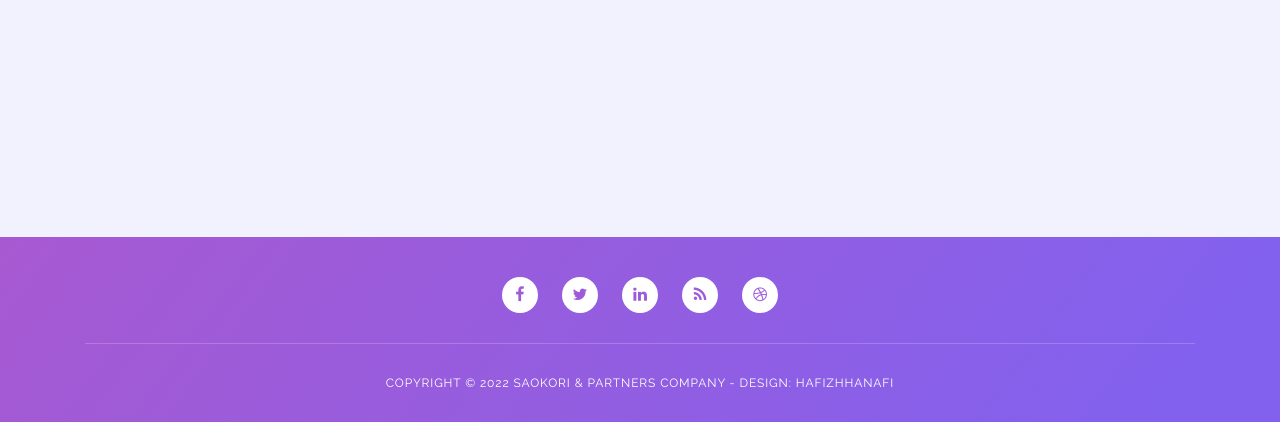
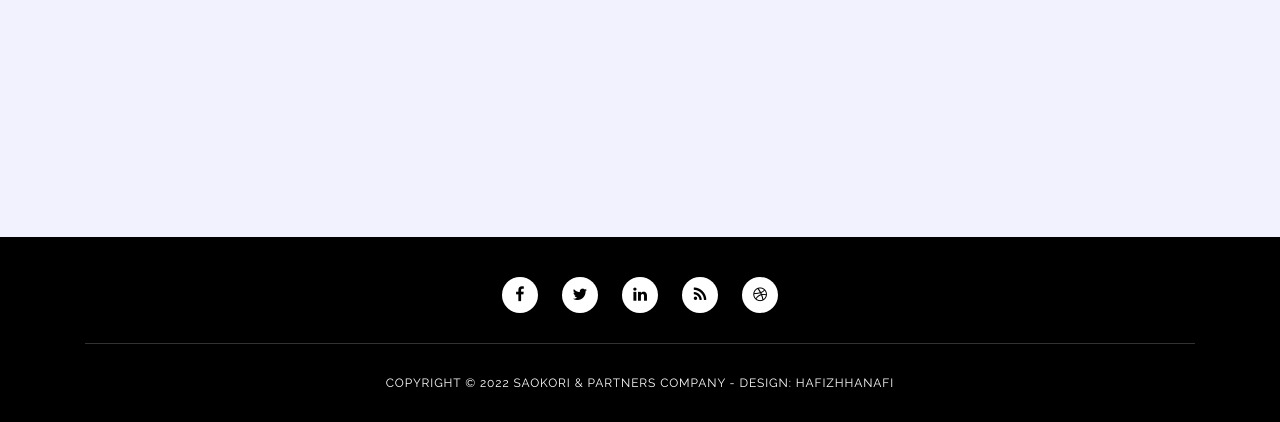
Before and after one commit to mhafizh1/Saokori1, a plain HTML site: page index.html in a window 1280 px wide. Shown: the part 4991-5413 px from the top of the page. Drawn offline with Linux system fonts and the light colour scheme.

Commit message:
Add files via upload

```diff
--- a/assets/css/templatemo-softy-pinko.css
+++ b/assets/css/templatemo-softy-pinko.css
@@ -1459,7 +1459,7 @@ footer
 ---------------------------------------------
 */
 footer {
-  background-image: linear-gradient(127deg, #a759d1 0%, #8261ee 91%);
+  background-image: linear-gradient(127deg, #000000 0%, #000000 91%);
   padding-top: 30px;
 }
 
@@ -1475,7 +1475,7 @@ footer .social li {
 }
 
 footer .social li a {
-  color: #9d5bd9;
+  color: #000000;
    text-align: center;
   background-color: #fff;
   width: 36px;
```
